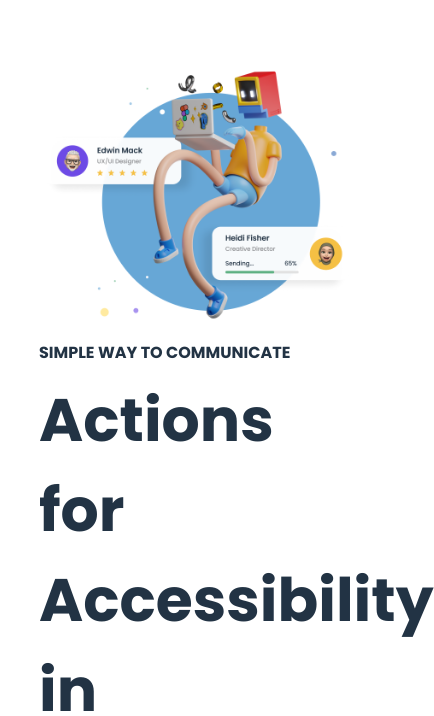
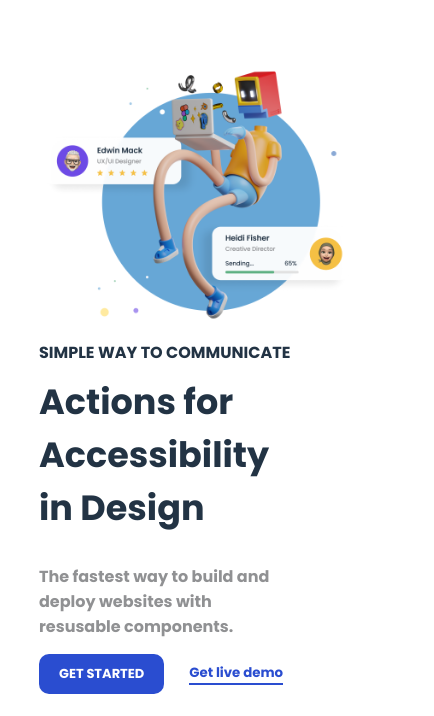
Before and after one commit to Wasookhan/responsive-home-page, a plain HTML site: page index.html in a window 390 px wide. Shown: the part 65-781 px from the top of the page, 434 px wide, since content can reach past the window. Drawn offline with nearby package versions, Linux system fonts and the light colour scheme.

Commit message:
responsiveness added

```diff
--- a/style.css
+++ b/style.css
@@ -160,12 +160,12 @@ button:nth-child(2){
     width: 100%;
 }
 .hero-title{
-    width: 100%;
+    width:70%;
 }
 
 
 }
-@media(max-width:640px){
+@media(max-width:605px){
    .nav-links{
     display: none;
    }
@@ -184,7 +184,8 @@ button:nth-child(2){
    .right-container{
     width: 100%;
    }
-   .hero-title{
-    font-size: 30px;
+   .left-container .hero-title{
+
+    font-size: 35px;
    }
 }
```
